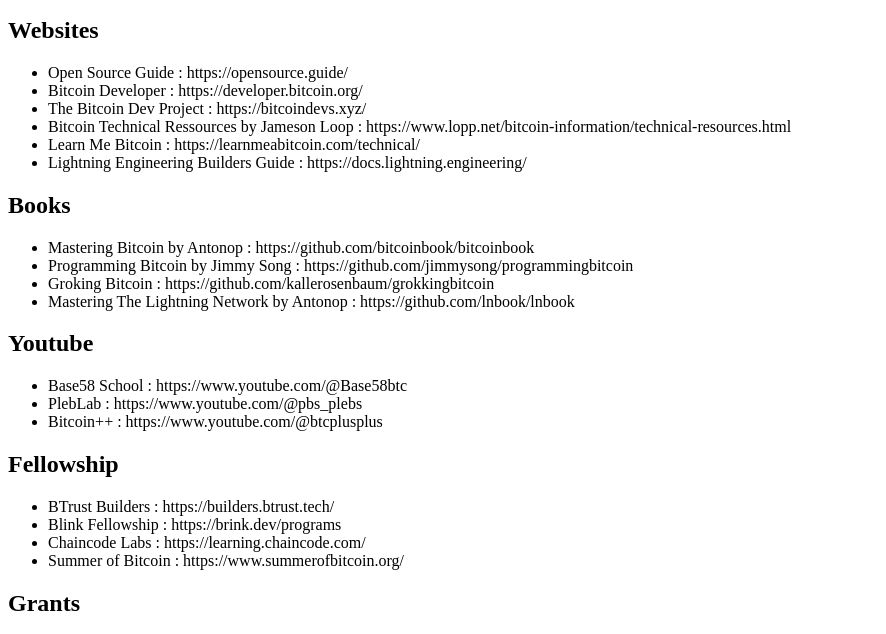
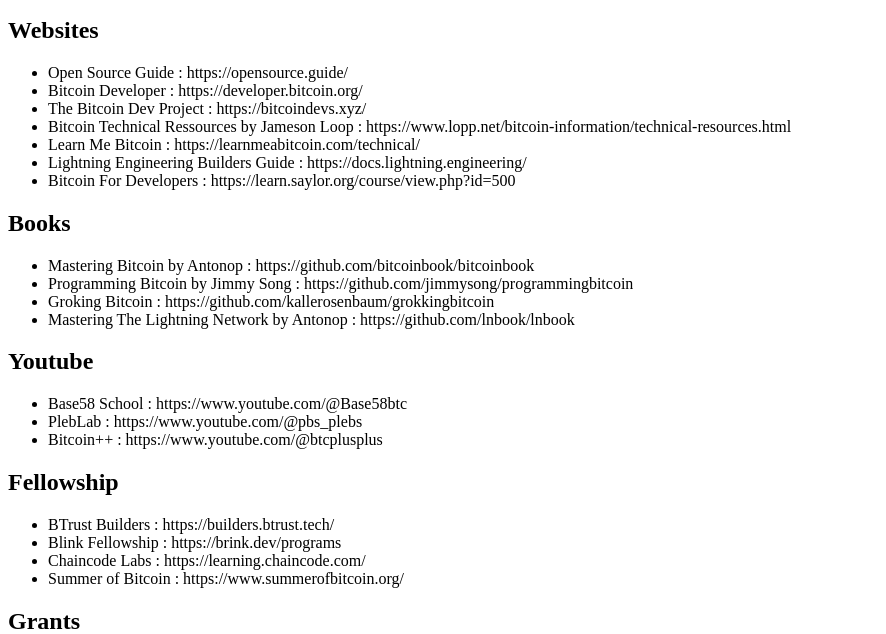
Before and after one commit to AlphonseMehounme/bitdev, a plain HTML site: page index.html in a window 1280 px wide. Shown: the part 137-771 px from the top of the page, without its empty margins (0-886 px from the left). Drawn offline with Linux system fonts and the light colour scheme.

Commit message:
Bitcoin for devs

```diff
--- a/index.html
+++ b/index.html
@@ -19,6 +19,7 @@
         <li>Bitcoin Technical Ressources by Jameson Loop : https://www.lopp.net/bitcoin-information/technical-resources.html</li>
         <li>Learn Me Bitcoin : https://learnmeabitcoin.com/technical/</li>
         <li>Lightning Engineering Builders Guide : https://docs.lightning.engineering/</li>
+        <li>Bitcoin For Developers : https://learn.saylor.org/course/view.php?id=500</li>
       </ul>
     </div>
     <div id="books">
```
